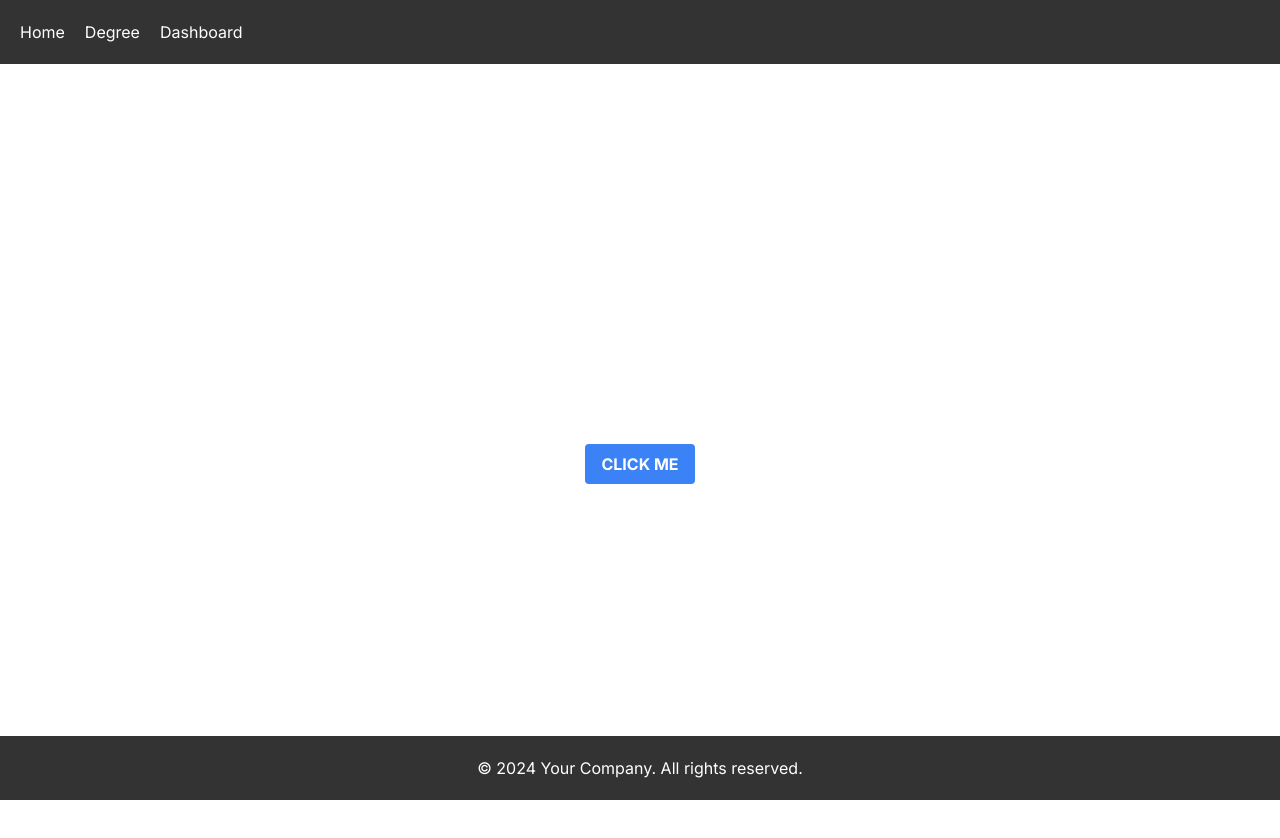
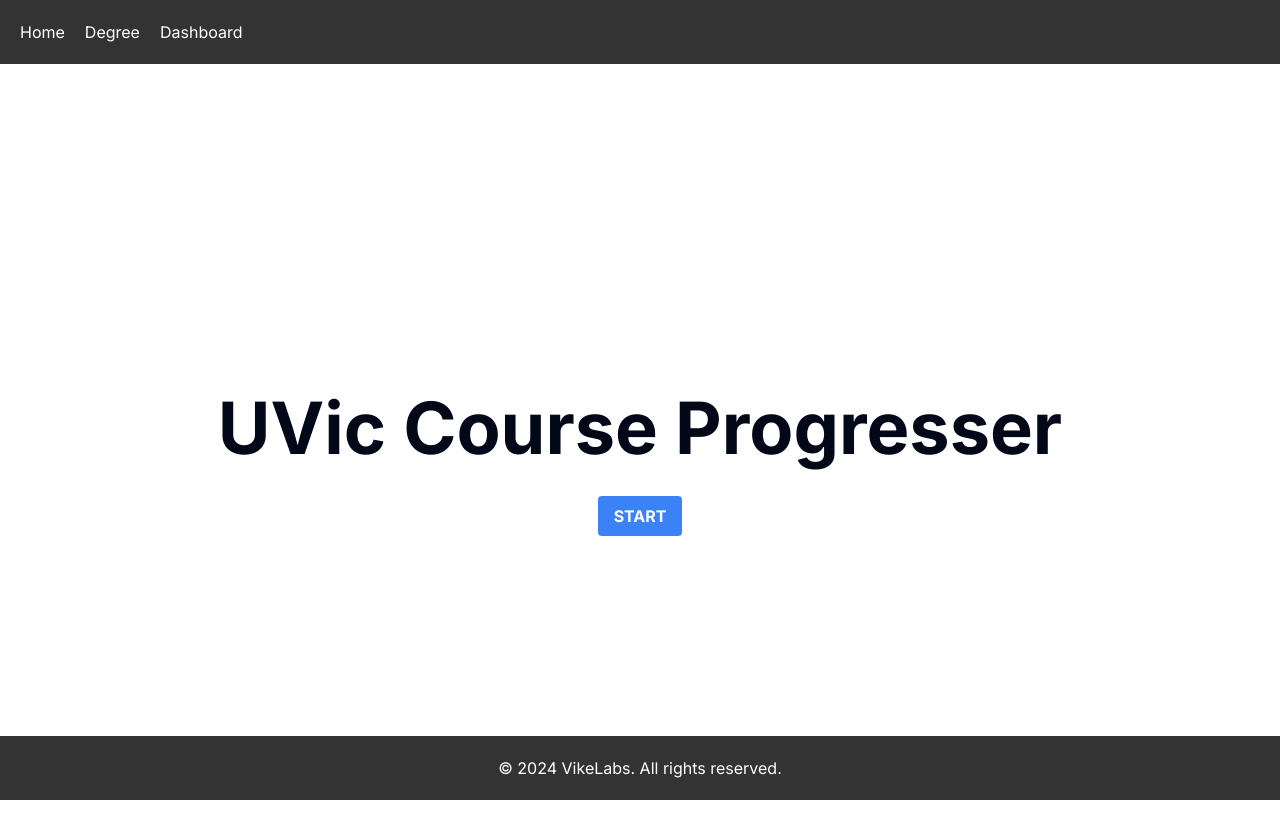
Before and after one commit to arfazhxss/course-planner, a Next.js app: page / in a window 1280 px wide. Shown: the top 838 px of the page. Built offline with nearby package versions, Linux system fonts and the light colour scheme.

Commit message:
Routine Commit Commit by course-planner-team on Sat 25 May 2024

```diff
--- a/src/app/page.tsx
+++ b/src/app/page.tsx
@@ -10,11 +10,16 @@
     router.push('/auth/login');
   };
   return (
-    <div className="flex justify-center items-center h-screen" onClick={handleDropdownItemClick}>
-      <button className="bg-blue-500 hover:bg-blue-700 text-white font-bold py-2 px-4 rounded">
-        <h1>CLICK ME</h1>
-      </button>
+    <div className="flex justify-center items-center h-screen">
+      <div className="text-center">
+        <h1 className="text-7xl font-bold">UVic Course Progresser</h1>
+        <button
+          className="bg-blue-500 hover:bg-blue-700 text-white font-bold py-2 px-4 rounded mt-8"
+          onClick={handleDropdownItemClick}
+        >
+          START
+        </button>
+      </div>
     </div>
-
   );
 }
--- a/src/components/Footer.tsx
+++ b/src/components/Footer.tsx
@@ -5,7 +5,7 @@
 const Footer = () => {
   return (
     <footer className={styles.footer}>
-      <p>&copy; 2024 Your Company. All rights reserved.</p>
+      <p>&copy; 2024 VikeLabs. All rights reserved.</p>
     </footer>
   );
 };
```
